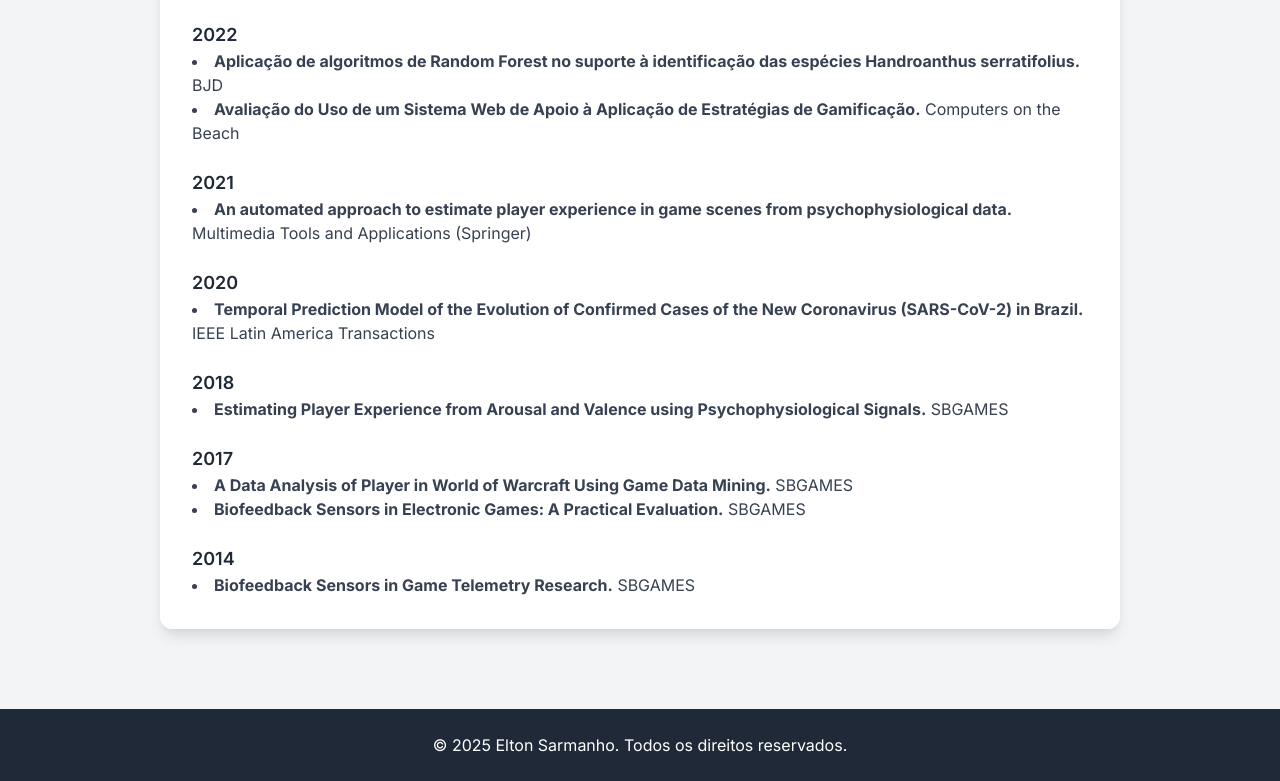
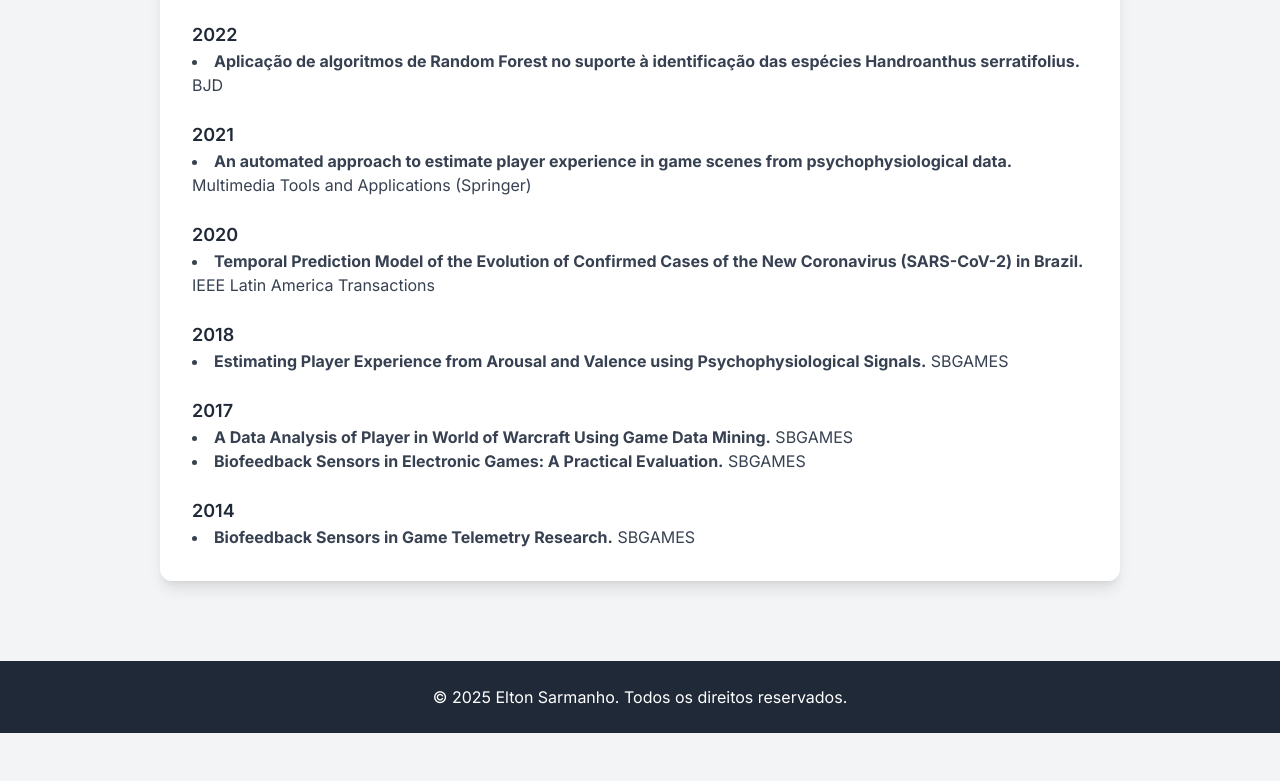
Before and after one commit to eltonsarmanho/Perfil, a plain HTML site: page index.html in a window 1280 px wide. Shown: the part 2964-3745 px from the top of the page. After the commit the page ends 3697 px from the top, so only its background shows below. Drawn offline with nearby package versions, Linux system fonts and the light colour scheme.

Commit message:
modified:   index.html

```diff
--- a/index.html
+++ b/index.html
@@ -227,7 +227,7 @@
                 <div><h3 class="font-semibold text-lg text-gray-800">2022</h3>
                     <ul class="list-disc list-inside text-gray-700">
                         <li><strong>Aplicação de algoritmos de Random Forest no suporte à identificação das espécies Handroanthus serratifolius.</strong> BJD</li>
-                        <li><strong>Avaliação do Uso de um Sistema Web de Apoio à Aplicação de Estratégias de Gamificação.</strong> Computers on the Beach</li>
+                        <!-- <li><strong>Avaliação do Uso de um Sistema Web de Apoio à Aplicação de Estratégias de Gamificação.</strong> Computers on the Beach</li> -->
                     </ul>
                 </div>
                 <div><h3 class="font-semibold text-lg text-gray-800">2021</h3>
```
